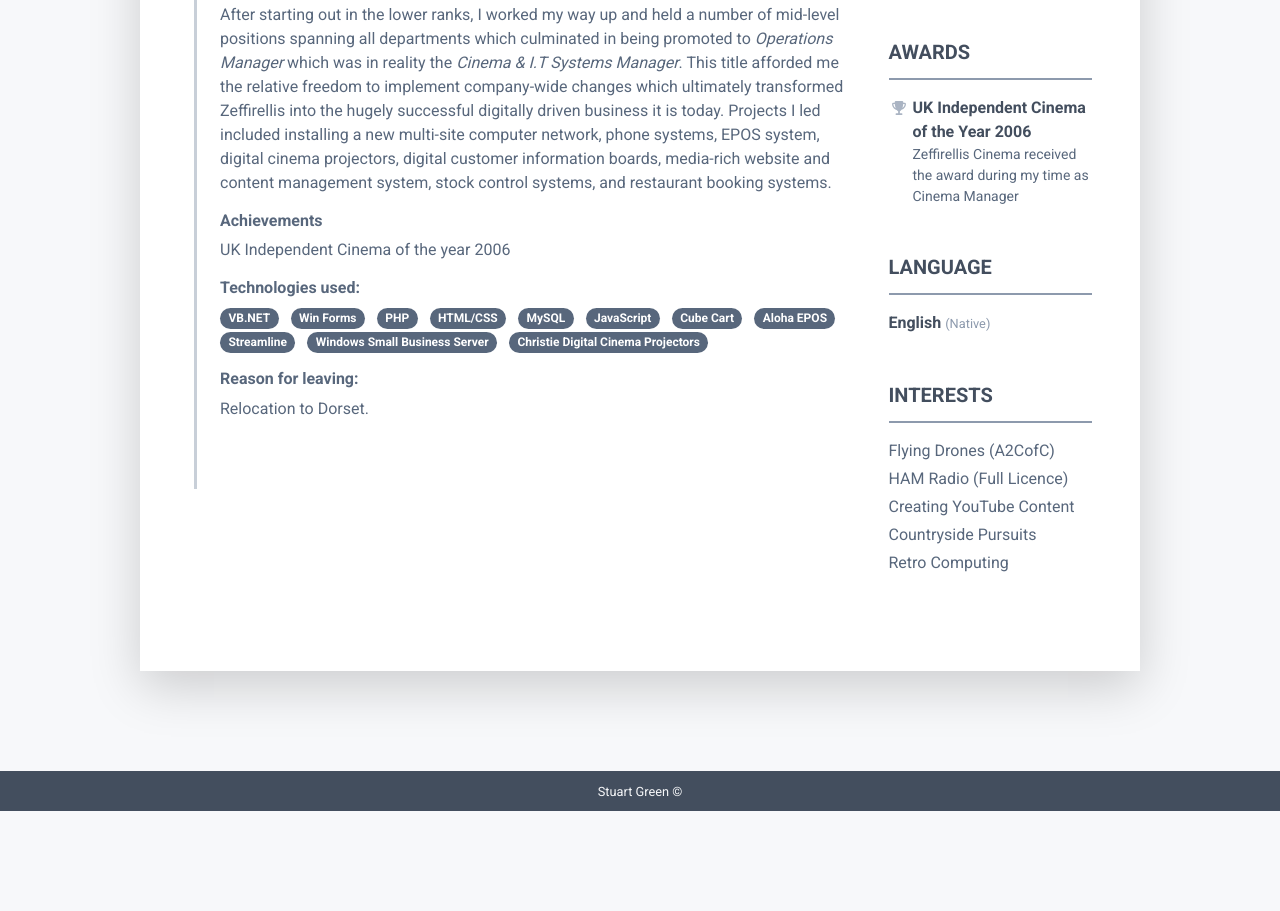
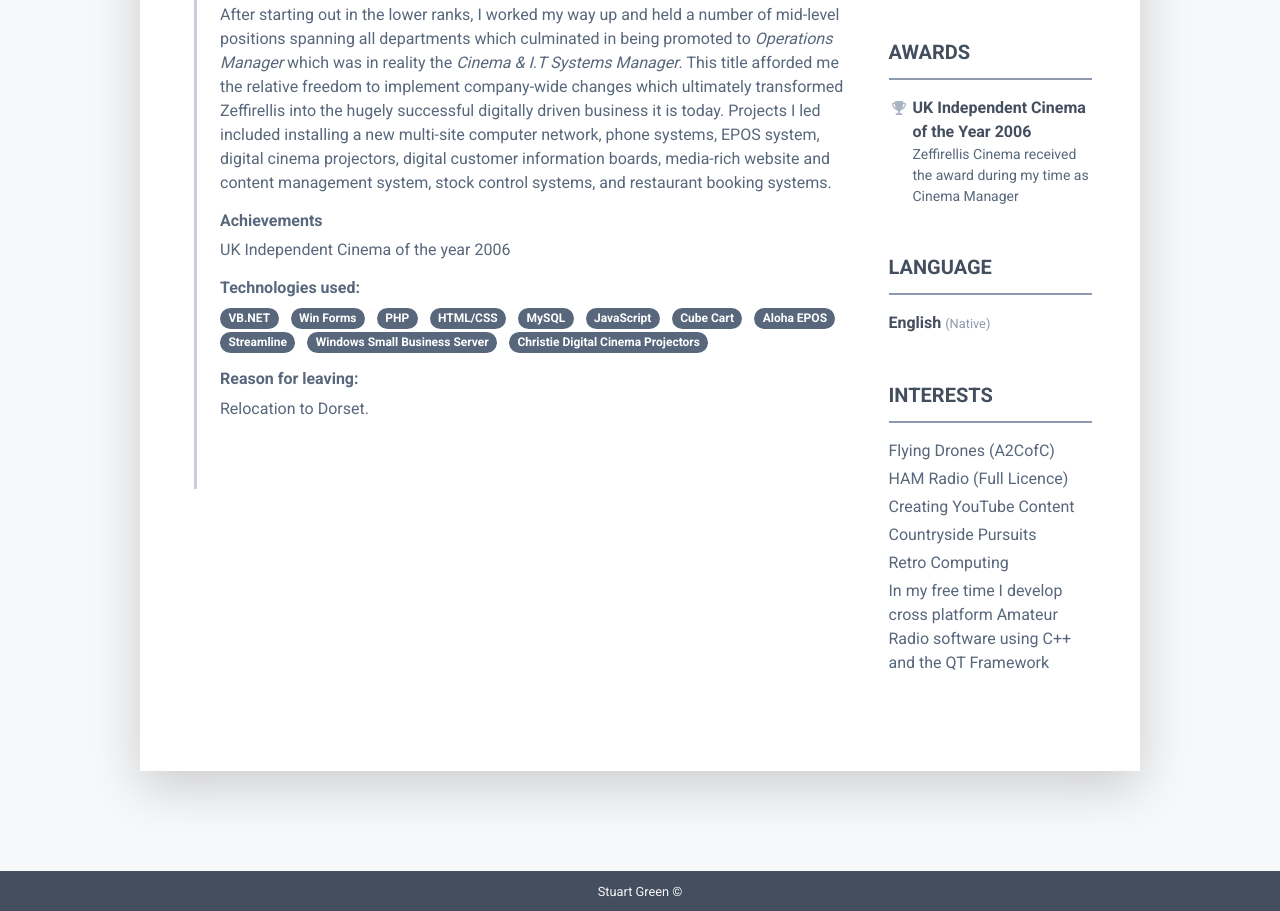
Before and after one commit to DorsetDevStudio/site-stuartgreen.uk, a plain HTML site: page index.html in a window 1280 px wide. Shown: the part 1689-2600 px from the top of the page. Before the commit the page ends 2500 px from the top, so only its background shows below. Drawn offline with Linux system fonts and the light colour scheme.

Commit message:
Update index.html

```diff
--- a/index.html
+++ b/index.html
@@ -433,6 +433,7 @@
 								    <li class="mb-1">Creating YouTube Content</li>
 									<li class="mb-1">Countryside Pursuits</li>
 									<li class="mb-1">Retro Computing</li>
+								    <li class="mb-1">In my free time I develop cross platform Amateur Radio software using C++ and the QT Framework</li>
 							    </ul>
 						    </div>
 					    </section>
```
